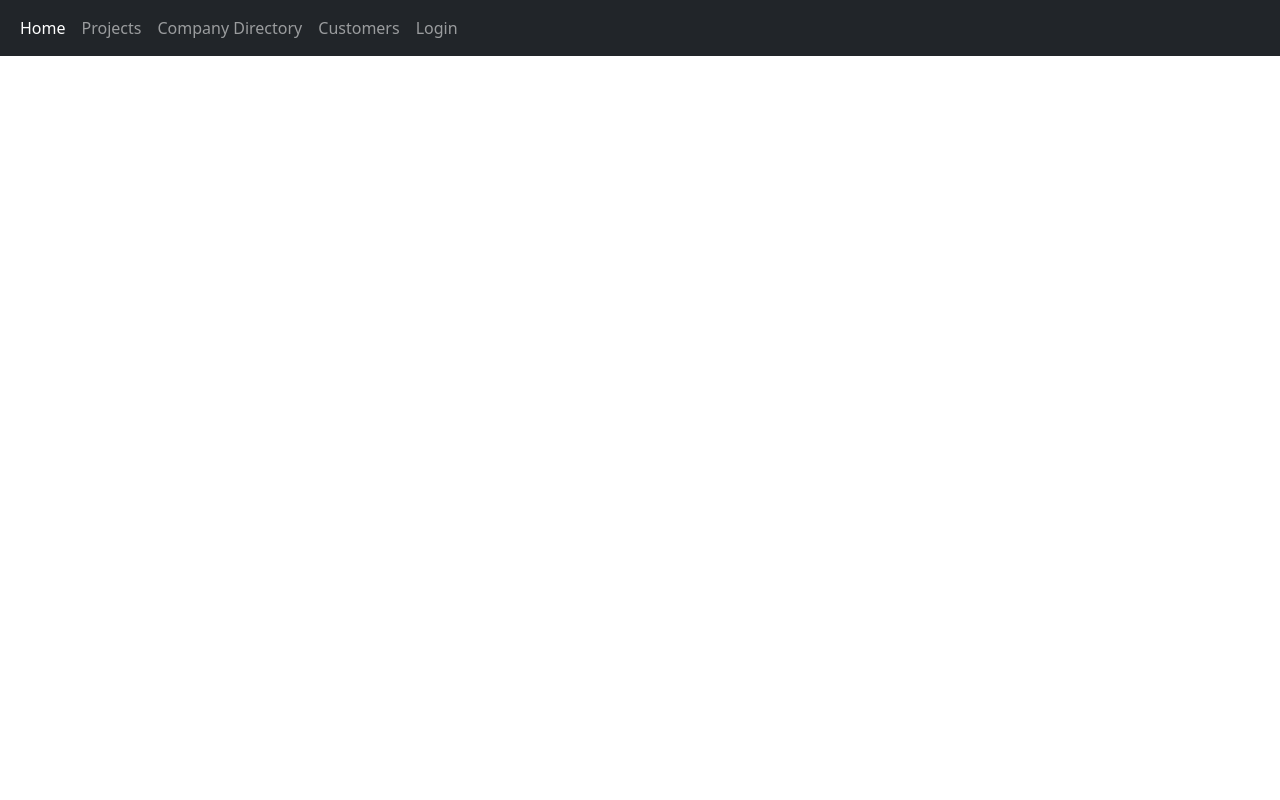
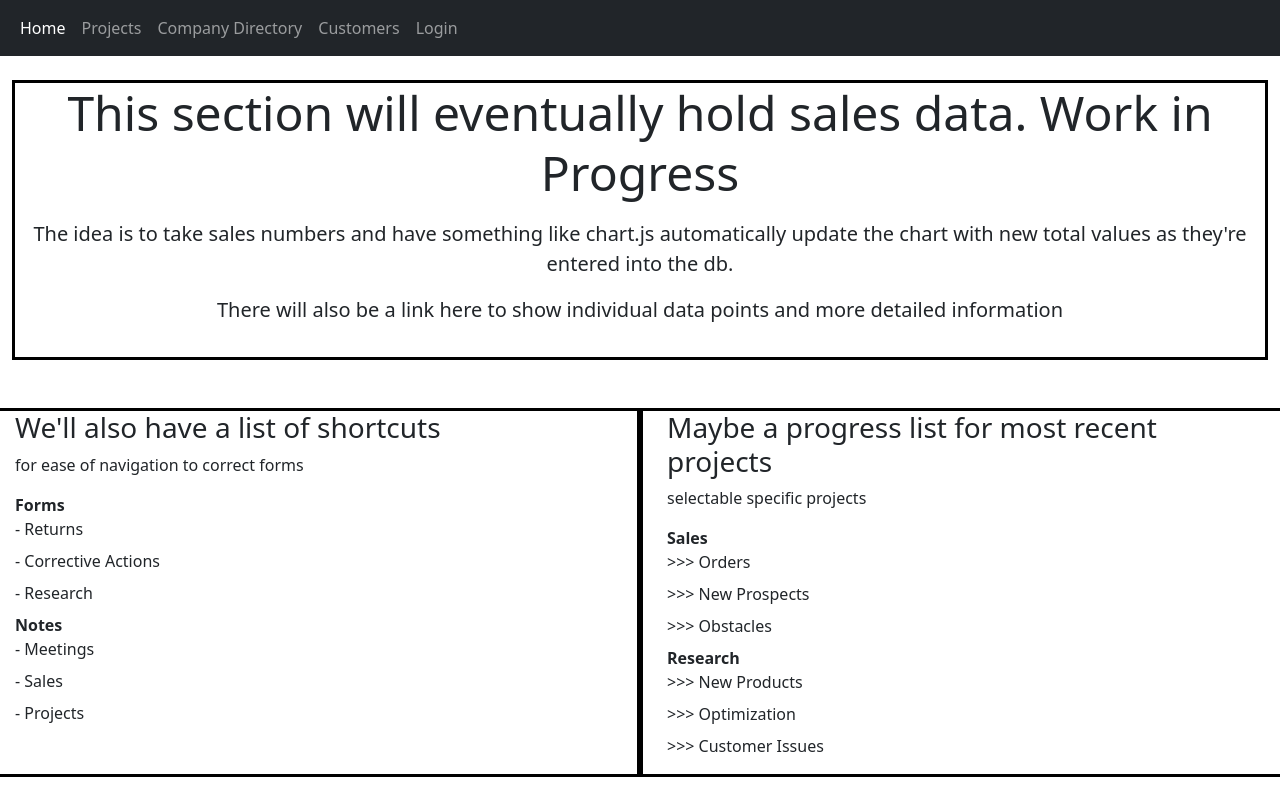
Before and after one commit to k-hongkham/dataManager, a React (Create React App) app: page / in a window 1280 px wide. Built offline with nearby package versions, Linux system fonts and the light colour scheme.

Commit message:
basic main page layout made.

```diff
--- a/src/components/App.js
+++ b/src/components/App.js
@@ -6,6 +6,7 @@ import AuthProvider from "./context/AuthContext";
 import LoginProvider from "./context/LoginContext";
 
 import Navbar from "./NAVBAR/Navbar";
+import Main from "./MAINPAGE/Main";
 
 const App = () => {
   return (
@@ -13,6 +14,7 @@ const App = () => {
       <AuthProvider>
         <LoginProvider>
           <Navbar />
+          <Main />
         </LoginProvider>
       </AuthProvider>
     </Router>
--- /dev/null
+++ b/src/components/MAINPAGE/Main.jsx
@@ -0,0 +1,61 @@
+import React from "react";
+
+const Main = () => {
+  return (
+    <div className="container-xxl bd-gutter masthead-followup">
+      <div
+        className="col-lg-12 mx-auto pb-3 mb-3 mb-md-5 text-md-center"
+        style={{ border: "3px solid black" }}
+      >
+        <h2 className="display-5 mb-3 fw-semibold lh-sm">
+          This section will eventually hold sales data. Work in Progress
+        </h2>
+        <p className="lead fw-normal">
+          The idea is to take sales numbers and have something like chart.js
+          automatically update the chart with new total values as they're
+          entered into the db.
+        </p>
+        <p className="d-flex justify-content-md-start justify-content-md-center lead fw-normal">
+          There will also be a link here to show individual data points and more
+          detailed information
+        </p>
+      </div>
+      <div className="row g-5">
+        <div className="col-lg-6" style={{ border: "3px solid black" }}>
+          <h3>We'll also have a list of shortcuts</h3>
+          <p>for ease of navigation to correct forms</p>
+          <div className="bd-code-snippet highlight">
+            <dl>
+              <dt>Forms</dt>
+              <dd> - Returns</dd>
+              <dd> - Corrective Actions</dd>
+              <dd> - Research</dd>
+              <dt>Notes</dt>
+              <dd> - Meetings</dd>
+              <dd> - Sales</dd>
+              <dd> - Projects</dd>
+            </dl>
+          </div>
+        </div>
+        <div className="col-lg-6" style={{ border: "3px solid black" }}>
+          <h3>Maybe a progress list for most recent projects</h3>
+          <p>selectable specific projects</p>
+          <div className="bd-code-snippet highlight">
+            <dl>
+              <dt>Sales</dt>
+              <dd> >>> Orders</dd>
+              <dd> >>> New Prospects</dd>
+              <dd> >>> Obstacles</dd>
+              <dt>Research</dt>
+              <dd> >>> New Products</dd>
+              <dd> >>> Optimization</dd>
+              <dd> >>> Customer Issues</dd>
+            </dl>
+          </div>
+        </div>
+      </div>
+    </div>
+  );
+};
+
+export default Main;
```
